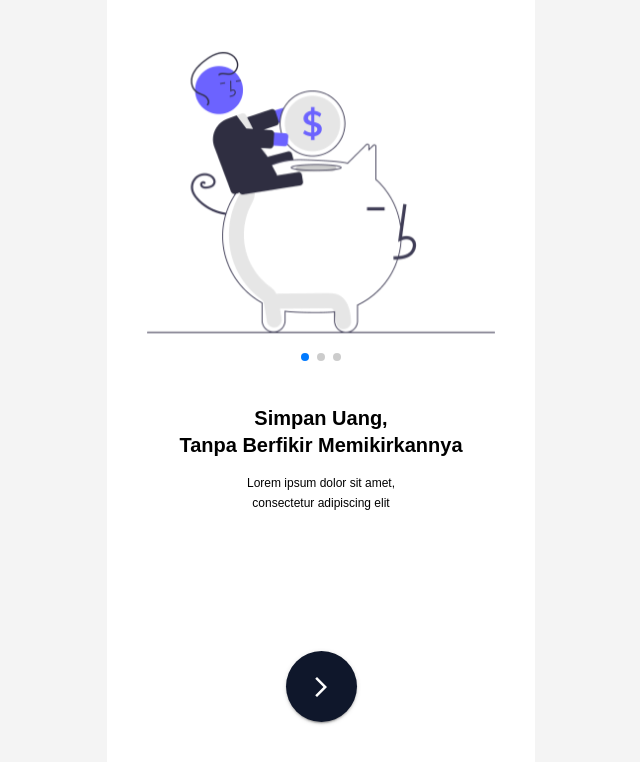
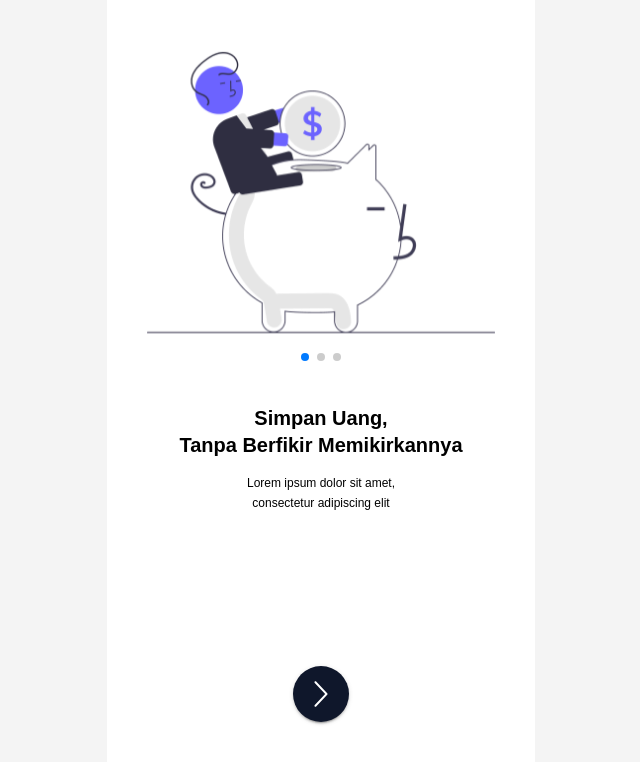
Before and after one commit to akbarrmn/Budgetin, a React (Create React App) app: page / in a window 1280 px wide. Shown: the top 762 px of the page, without its empty margins (319-959 px from the left). Built offline with nearby package versions, Linux system fonts and the light colour scheme.

Commit message:
fixing button

```diff
--- a/src/Components/Images/SplashImage.jsx
+++ b/src/Components/Images/SplashImage.jsx
@@ -12,6 +12,7 @@ import Image1 from "../../Assets/Image1.png"
 import Image2 from "../../Assets/Image2.png"
 import Image3 from "../../Assets/Image3.png"
 import ArrowForwardIosIcon from '@mui/icons-material/ArrowForwardIos';
+import Arrow from "../../Assets/Icon/Arrow.svg"
 import { Link } from 'react-router-dom';
 
 const SplashImage = () => {
@@ -65,16 +66,15 @@ const SplashImage = () => {
           <Box sx={{ display: 'flex', justifyContent: 'center', mt: { xs: 5, md: 'unset' }, mb: 5 }}>
             <Button className="next" color='secondary' variant='contained'
               sx={{
-                width: '71px',
-                height: '71px',
-                borderRadius: '50%',
+                width: '56px',
+                height: '56px',
+                minWidth:'unset',
                 position: { xs: 'unset', md: 'absolute' },
                 bottom: { xs: 'unset', md: '5%' },
-                display: 'flex',
-                justifyContent: 'center',
-                alignItems: 'center'
+                textAlign:'center',
+                borderRadius:'50%'
               }}>
-              <ArrowForwardIosIcon />
+              <Box component={'img'} src={Arrow} sx={{ width:'25.34px', height:'25.34px' }}/>
             </Button>
           </Box>
           :
@@ -84,7 +84,7 @@ const SplashImage = () => {
               color="secondary"
               sx={{
                 width: '100%',
-                height: '40px',
+                height: '56px',
                 marginTop:'10%',
                 position: { xs: 'unset', md: 'absolute' },
                 bottom: { xs: 'unset', md: '5%' },
--- a/src/Style/Theme.js
+++ b/src/Style/Theme.js
@@ -30,7 +30,7 @@ export const Theme = createTheme({
           fontSize: "1.25rem"
         },
         [`@media screen and (max-width: 700px)`]: {
-          fontSize: "1rem"
+          fontSize: "22px"
         },
       },
       subtitle1:{
```
Also changed, not shown: src/Assets/Icon/Arrow.svg (added).
